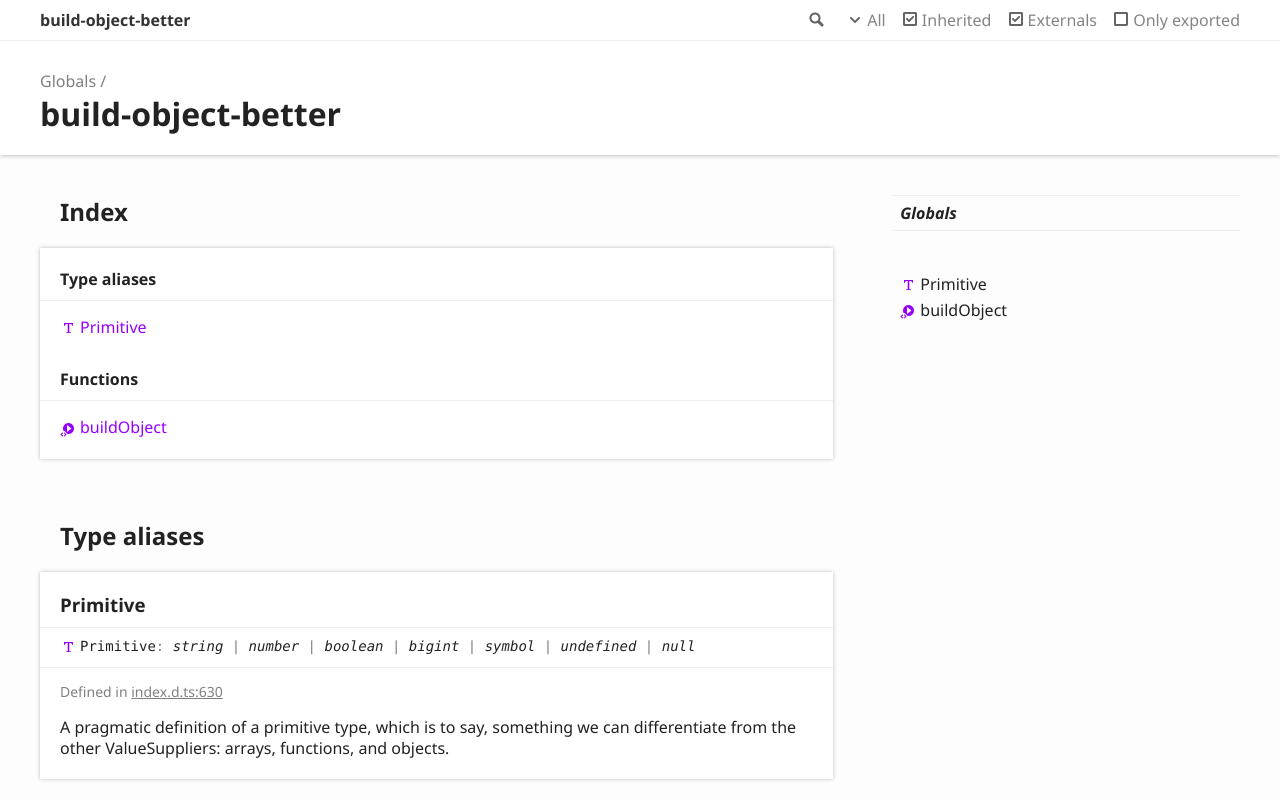
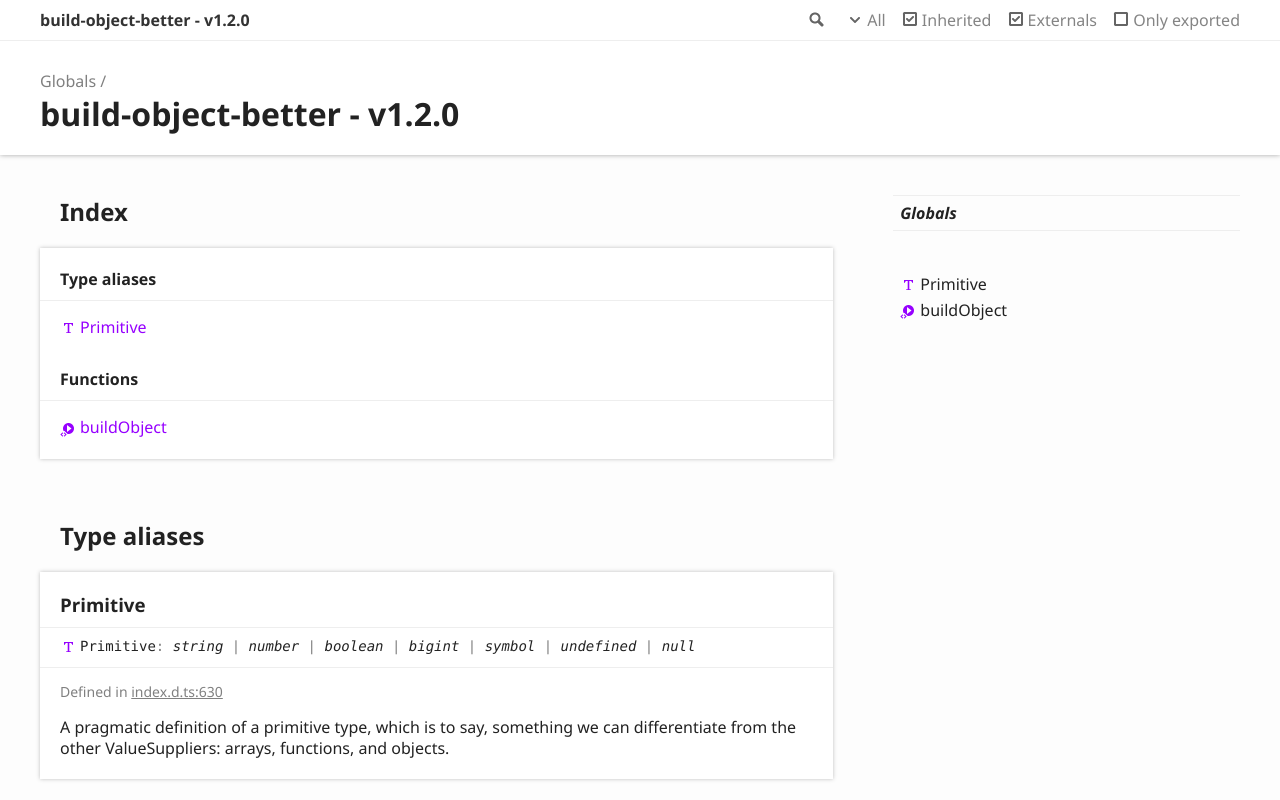
Before and after one commit to mearns/build-object-better, a plain HTML site: page globals.html in a window 1280 px wide. Shown: the top 800 px of the page. Drawn offline with Linux system fonts and the light colour scheme.

Commit message:
Deploy mearns/build-object-better to github.com/mearns/build-object-better.git:gh-pages

```diff
--- a/globals.html
+++ b/globals.html
@@ -3,7 +3,7 @@
 <head>
 	<meta charset="utf-8">
 	<meta http-equiv="X-UA-Compatible" content="IE=edge">
-	<title>build-object-better</title>
+	<title>build-object-better - v1.2.0</title>
 	<meta name="description" content="">
 	<meta name="viewport" content="width=device-width, initial-scale=1">
 	<link rel="stylesheet" href="assets/css/main.css">
@@ -22,7 +22,7 @@
 						<li class="state loading">Preparing search index...</li>
 						<li class="state failure">The search index is not available</li>
 					</ul>
-					<a href="index.html" class="title">build-object-better</a>
+					<a href="index.html" class="title">build-object-better - v1.2.0</a>
 				</div>
 				<div class="table-cell" id="tsd-widgets">
 					<div id="tsd-filter">
@@ -56,7 +56,7 @@
 					<a href="globals.html">Globals</a>
 				</li>
 			</ul>
-			<h1>build-object-better</h1>
+			<h1>build-object-better - v1.2.0</h1>
 		</div>
 	</div>
 </header>
@@ -90,7 +90,7 @@
 					<div class="tsd-signature tsd-kind-icon">Primitive<span class="tsd-signature-symbol">:</span> <span class="tsd-signature-type">string</span><span class="tsd-signature-symbol"> | </span><span class="tsd-signature-type">number</span><span class="tsd-signature-symbol"> | </span><span class="tsd-signature-type">boolean</span><span class="tsd-signature-symbol"> | </span><span class="tsd-signature-type">bigint</span><span class="tsd-signature-symbol"> | </span><span class="tsd-signature-type">symbol</span><span class="tsd-signature-symbol"> | </span><span class="tsd-signature-type">undefined</span><span class="tsd-signature-symbol"> | </span><span class="tsd-signature-type">null</span></div>
 					<aside class="tsd-sources">
 						<ul>
-							<li>Defined in <a href="https://github.com/mearns/build-object-better/blob/f3d608c/index.d.ts#L630">index.d.ts:630</a></li>
+							<li>Defined in <a href="https://github.com/mearns/build-object-better/blob/a3a242e/index.d.ts#L630">index.d.ts:630</a></li>
 						</ul>
 					</aside>
 					<div class="tsd-comment tsd-typography">
@@ -137,7 +137,7 @@
 						<li class="tsd-description">
 							<aside class="tsd-sources">
 								<ul>
-									<li>Defined in <a href="https://github.com/mearns/build-object-better/blob/f3d608c/index.d.ts#L18">index.d.ts:18</a></li>
+									<li>Defined in <a href="https://github.com/mearns/build-object-better/blob/a3a242e/index.d.ts#L18">index.d.ts:18</a></li>
 								</ul>
 							</aside>
 							<div class="tsd-comment tsd-typography">
@@ -175,7 +175,7 @@
 						<li class="tsd-description">
 							<aside class="tsd-sources">
 								<ul>
-									<li>Defined in <a href="https://github.com/mearns/build-object-better/blob/f3d608c/index.d.ts#L27">index.d.ts:27</a></li>
+									<li>Defined in <a href="https://github.com/mearns/build-object-better/blob/a3a242e/index.d.ts#L27">index.d.ts:27</a></li>
 								</ul>
 							</aside>
 							<div class="tsd-comment tsd-typography">
@@ -209,7 +209,7 @@
 						<li class="tsd-description">
 							<aside class="tsd-sources">
 								<ul>
-									<li>Defined in <a href="https://github.com/mearns/build-object-better/blob/f3d608c/index.d.ts#L36">index.d.ts:36</a></li>
+									<li>Defined in <a href="https://github.com/mearns/build-object-better/blob/a3a242e/index.d.ts#L36">index.d.ts:36</a></li>
 								</ul>
 							</aside>
 							<div class="tsd-comment tsd-typography">
@@ -240,7 +240,7 @@
 						<li class="tsd-description">
 							<aside class="tsd-sources">
 								<ul>
-									<li>Defined in <a href="https://github.com/mearns/build-object-better/blob/f3d608c/index.d.ts#L81">index.d.ts:81</a></li>
+									<li>Defined in <a href="https://github.com/mearns/build-object-better/blob/a3a242e/index.d.ts#L81">index.d.ts:81</a></li>
 								</ul>
 							</aside>
 							<div class="tsd-comment tsd-typography">
@@ -333,7 +333,7 @@
 						<li class="tsd-description">
 							<aside class="tsd-sources">
 								<ul>
-									<li>Defined in <a href="https://github.com/mearns/build-object-better/blob/f3d608c/index.d.ts#L116">index.d.ts:116</a></li>
+									<li>Defined in <a href="https://github.com/mearns/build-object-better/blob/a3a242e/index.d.ts#L116">index.d.ts:116</a></li>
 								</ul>
 							</aside>
 							<div class="tsd-comment tsd-typography">
@@ -392,7 +392,7 @@
 						<li class="tsd-description">
 							<aside class="tsd-sources">
 								<ul>
-									<li>Defined in <a href="https://github.com/mearns/build-object-better/blob/f3d608c/index.d.ts#L141">index.d.ts:141</a></li>
+									<li>Defined in <a href="https://github.com/mearns/build-object-better/blob/a3a242e/index.d.ts#L141">index.d.ts:141</a></li>
 								</ul>
 							</aside>
 							<div class="tsd-comment tsd-typography">
@@ -452,7 +452,7 @@
 						<li class="tsd-description">
 							<aside class="tsd-sources">
 								<ul>
-									<li>Defined in <a href="https://github.com/mearns/build-object-better/blob/f3d608c/index.d.ts#L169">index.d.ts:169</a></li>
+									<li>Defined in <a href="https://github.com/mearns/build-object-better/blob/a3a242e/index.d.ts#L169">index.d.ts:169</a></li>
 								</ul>
 							</aside>
 							<div class="tsd-comment tsd-typography">
@@ -508,7 +508,7 @@
 						<li class="tsd-description">
 							<aside class="tsd-sources">
 								<ul>
-									<li>Defined in <a href="https://github.com/mearns/build-object-better/blob/f3d608c/index.d.ts#L215">index.d.ts:215</a></li>
+									<li>Defined in <a href="https://github.com/mearns/build-object-better/blob/a3a242e/index.d.ts#L215">index.d.ts:215</a></li>
 								</ul>
 							</aside>
 							<div class="tsd-comment tsd-typography">
@@ -595,7 +595,7 @@
 						<li class="tsd-description">
 							<aside class="tsd-sources">
 								<ul>
-									<li>Defined in <a href="https://github.com/mearns/build-object-better/blob/f3d608c/index.d.ts#L252">index.d.ts:252</a></li>
+									<li>Defined in <a href="https://github.com/mearns/build-object-better/blob/a3a242e/index.d.ts#L252">index.d.ts:252</a></li>
 								</ul>
 							</aside>
 							<div class="tsd-comment tsd-typography">
@@ -682,7 +682,7 @@
 						<li class="tsd-description">
 							<aside class="tsd-sources">
 								<ul>
-									<li>Defined in <a href="https://github.com/mearns/build-object-better/blob/f3d608c/index.d.ts#L280">index.d.ts:280</a></li>
+									<li>Defined in <a href="https://github.com/mearns/build-object-better/blob/a3a242e/index.d.ts#L280">index.d.ts:280</a></li>
 								</ul>
 							</aside>
 							<div class="tsd-comment tsd-typography">
@@ -732,7 +732,7 @@
 						<li class="tsd-description">
 							<aside class="tsd-sources">
 								<ul>
-									<li>Defined in <a href="https://github.com/mearns/build-object-better/blob/f3d608c/index.d.ts#L300">index.d.ts:300</a></li>
+									<li>Defined in <a href="https://github.com/mearns/build-object-better/blob/a3a242e/index.d.ts#L300">index.d.ts:300</a></li>
 								</ul>
 							</aside>
 							<div class="tsd-comment tsd-typography">
@@ -785,7 +785,7 @@
 						<li class="tsd-description">
 							<aside class="tsd-sources">
 								<ul>
-									<li>Defined in <a href="https://github.com/mearns/build-object-better/blob/f3d608c/index.d.ts#L323">index.d.ts:323</a></li>
+									<li>Defined in <a href="https://github.com/mearns/build-object-better/blob/a3a242e/index.d.ts#L323">index.d.ts:323</a></li>
 								</ul>
 							</aside>
 							<div class="tsd-comment tsd-typography">
@@ -834,7 +834,7 @@
 						<li class="tsd-description">
 							<aside class="tsd-sources">
 								<ul>
-									<li>Defined in <a href="https://github.com/mearns/build-object-better/blob/f3d608c/index.d.ts#L365">index.d.ts:365</a></li>
+									<li>Defined in <a href="https://github.com/mearns/build-object-better/blob/a3a242e/index.d.ts#L365">index.d.ts:365</a></li>
 								</ul>
 							</aside>
 							<div class="tsd-comment tsd-typography">
@@ -948,7 +948,7 @@
 						<li class="tsd-description">
 							<aside class="tsd-sources">
 								<ul>
-									<li>Defined in <a href="https://github.com/mearns/build-object-better/blob/f3d608c/index.d.ts#L398">index.d.ts:398</a></li>
+									<li>Defined in <a href="https://github.com/mearns/build-object-better/blob/a3a242e/index.d.ts#L398">index.d.ts:398</a></li>
 								</ul>
 							</aside>
 							<div class="tsd-comment tsd-typography">
@@ -1030,7 +1030,7 @@
 						<li class="tsd-description">
 							<aside class="tsd-sources">
 								<ul>
-									<li>Defined in <a href="https://github.com/mearns/build-object-better/blob/f3d608c/index.d.ts#L417">index.d.ts:417</a></li>
+									<li>Defined in <a href="https://github.com/mearns/build-object-better/blob/a3a242e/index.d.ts#L417">index.d.ts:417</a></li>
 								</ul>
 							</aside>
 							<div class="tsd-comment tsd-typography">
@@ -1112,7 +1112,7 @@
 						<li class="tsd-description">
 							<aside class="tsd-sources">
 								<ul>
-									<li>Defined in <a href="https://github.com/mearns/build-object-better/blob/f3d608c/index.d.ts#L435">index.d.ts:435</a></li>
+									<li>Defined in <a href="https://github.com/mearns/build-object-better/blob/a3a242e/index.d.ts#L435">index.d.ts:435</a></li>
 								</ul>
 							</aside>
 							<div class="tsd-comment tsd-typography">
@@ -1188,7 +1188,7 @@
 						<li class="tsd-description">
 							<aside class="tsd-sources">
 								<ul>
-									<li>Defined in <a href="https://github.com/mearns/build-object-better/blob/f3d608c/index.d.ts#L468">index.d.ts:468</a></li>
+									<li>Defined in <a href="https://github.com/mearns/build-object-better/blob/a3a242e/index.d.ts#L468">index.d.ts:468</a></li>
 								</ul>
 							</aside>
 							<div class="tsd-comment tsd-typography">
@@ -1271,7 +1271,7 @@
 						<li class="tsd-description">
 							<aside class="tsd-sources">
 								<ul>
-									<li>Defined in <a href="https://github.com/mearns/build-object-better/blob/f3d608c/index.d.ts#L490">index.d.ts:490</a></li>
+									<li>Defined in <a href="https://github.com/mearns/build-object-better/blob/a3a242e/index.d.ts#L490">index.d.ts:490</a></li>
 								</ul>
 							</aside>
 							<div class="tsd-comment tsd-typography">
@@ -1322,7 +1322,7 @@
 						<li class="tsd-description">
 							<aside class="tsd-sources">
 								<ul>
-									<li>Defined in <a href="https://github.com/mearns/build-object-better/blob/f3d608c/index.d.ts#L506">index.d.ts:506</a></li>
+									<li>Defined in <a href="https://github.com/mearns/build-object-better/blob/a3a242e/index.d.ts#L506">index.d.ts:506</a></li>
 								</ul>
 							</aside>
 							<div class="tsd-comment tsd-typography">
@@ -1378,7 +1378,7 @@
 						<li class="tsd-description">
 							<aside class="tsd-sources">
 								<ul>
-									<li>Defined in <a href="https://github.com/mearns/build-object-better/blob/f3d608c/index.d.ts#L521">index.d.ts:521</a></li>
+									<li>Defined in <a href="https://github.com/mearns/build-object-better/blob/a3a242e/index.d.ts#L521">index.d.ts:521</a></li>
 								</ul>
 							</aside>
 							<div class="tsd-comment tsd-typography">
@@ -1428,7 +1428,7 @@
 						<li class="tsd-description">
 							<aside class="tsd-sources">
 								<ul>
-									<li>Defined in <a href="https://github.com/mearns/build-object-better/blob/f3d608c/index.d.ts#L554">index.d.ts:554</a></li>
+									<li>Defined in <a href="https://github.com/mearns/build-object-better/blob/a3a242e/index.d.ts#L554">index.d.ts:554</a></li>
 								</ul>
 							</aside>
 							<div class="tsd-comment tsd-typography">
@@ -1513,7 +1513,7 @@
 						<li class="tsd-description">
 							<aside class="tsd-sources">
 								<ul>
-									<li>Defined in <a href="https://github.com/mearns/build-object-better/blob/f3d608c/index.d.ts#L576">index.d.ts:576</a></li>
+									<li>Defined in <a href="https://github.com/mearns/build-object-better/blob/a3a242e/index.d.ts#L576">index.d.ts:576</a></li>
 								</ul>
 							</aside>
 							<div class="tsd-comment tsd-typography">
@@ -1566,7 +1566,7 @@
 						<li class="tsd-description">
 							<aside class="tsd-sources">
 								<ul>
-									<li>Defined in <a href="https://github.com/mearns/build-object-better/blob/f3d608c/index.d.ts#L592">index.d.ts:592</a></li>
+									<li>Defined in <a href="https://github.com/mearns/build-object-better/blob/a3a242e/index.d.ts#L592">index.d.ts:592</a></li>
 								</ul>
 							</aside>
 							<div class="tsd-comment tsd-typography">
@@ -1624,7 +1624,7 @@
 						<li class="tsd-description">
 							<aside class="tsd-sources">
 								<ul>
-									<li>Defined in <a href="https://github.com/mearns/build-object-better/blob/f3d608c/index.d.ts#L608">index.d.ts:608</a></li>
+									<li>Defined in <a href="https://github.com/mearns/build-object-better/blob/a3a242e/index.d.ts#L608">index.d.ts:608</a></li>
 								</ul>
 							</aside>
 							<div class="tsd-comment tsd-typography">
```
Also changed, not shown: index.html (+3 -3 lines).
